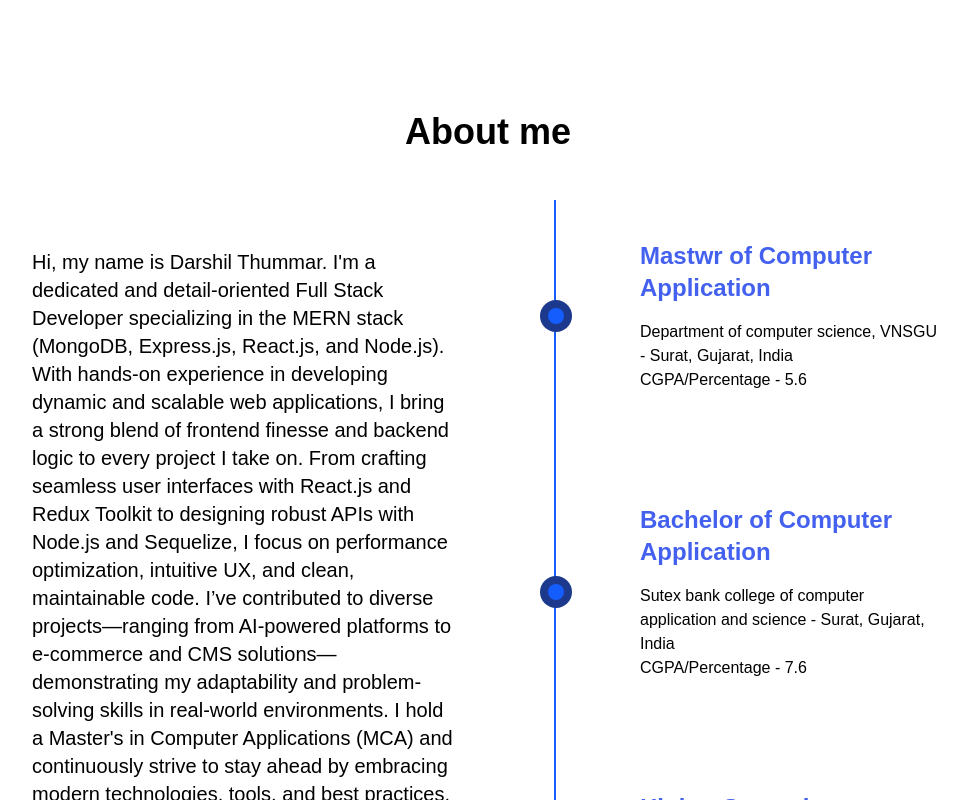
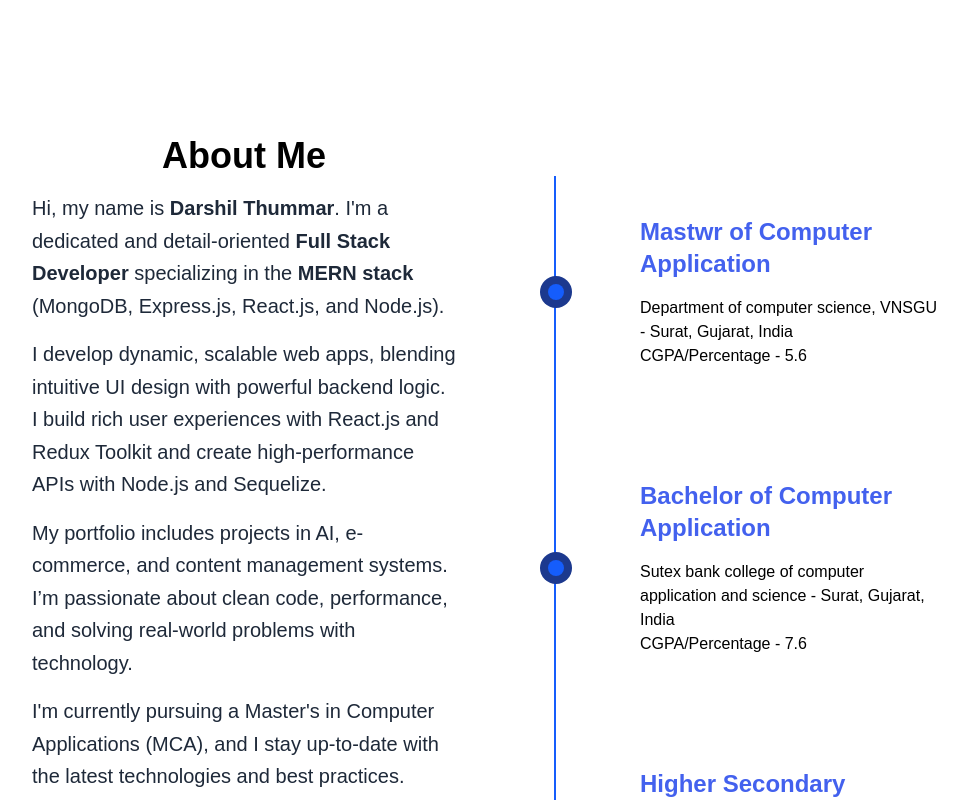
Before and after one commit to darshilthummar09/next-portfolio, a Next.js app: page / in a window 1280 px wide. Shown: the part 760-1560 px from the top of the page, without its empty margins (152-1119 px from the left). Built offline with nearby package versions, Linux system fonts and the light colour scheme.

Commit message:
refactor: update AboutSection layout and content, enhance SectionTitle component, and improve metadata in layout

```diff
--- a/src/Components/Home/AboutSection.tsx
+++ b/src/Components/Home/AboutSection.tsx
@@ -12,37 +12,53 @@ const AboutSection = ({ id }: { id: string }) => {
       id={id}
     >
       <ConstrainedBox classNames="py-12">
-        <SectionTitle>About me</SectionTitle>
+        <section
+          aria-labelledby="about-title"
+          className="w-full flex flex-col md:flex-row justify-between space-x-4"
+        >
+          <div className="flex-1 p-6">
+            <SectionTitle id="about-title">About Me</SectionTitle>
 
-        <div className="w-full flex flex-col md:flex-row justify-between space-x-4">
-          <div className="flex-1 p-6">
-            <p className="mt-20 text-xl">
-              Hi, my name is Darshil Thummar. I'm a dedicated and
-              detail-oriented Full Stack Developer specializing in the MERN
-              stack (MongoDB, Express.js, React.js, and Node.js). With hands-on
-              experience in developing dynamic and scalable web applications, I
-              bring a strong blend of frontend finesse and backend logic to
-              every project I take on. From crafting seamless user interfaces
-              with React.js and Redux Toolkit to designing robust APIs with
-              Node.js and Sequelize, I focus on performance optimization,
-              intuitive UX, and clean, maintainable code. I’ve contributed to
-              diverse projects—ranging from AI-powered platforms to e-commerce
-              and CMS solutions—demonstrating my adaptability and
-              problem-solving skills in real-world environments. I hold a
-              Master's in Computer Applications (MCA) and continuously strive to
-              stay ahead by embracing modern technologies, tools, and best
-              practices. Whether it’s collaborating with cross-functional teams
-              or building something from the ground up, I’m passionate about
-              turning ideas into impactful digital experiences.
-            </p>
+            <article
+              className="mt-6 text-xl leading-relaxed text-gray-800 dark:text-gray-200"
+              itemScope
+              itemType="http://schema.org/Person"
+            >
+              <p>
+                Hi, my name is{" "}
+                <strong itemProp="name">Darshil Thummar</strong>. I'm a
+                dedicated and detail-oriented{" "}
+                <strong itemProp="jobTitle">Full Stack Developer</strong>{" "}
+                specializing in the{" "}
+                <strong>MERN stack</strong> (MongoDB, Express.js, React.js, and
+                Node.js).
+              </p>
+              <p className="mt-4">
+                I develop dynamic, scalable web apps, blending intuitive UI
+                design with powerful backend logic. I build rich user
+                experiences with React.js and Redux Toolkit and create
+                high-performance APIs with Node.js and Sequelize.
+              </p>
+              <p className="mt-4">
+                My portfolio includes projects in AI, e-commerce, and content
+                management systems. I’m passionate about clean code,
+                performance, and solving real-world problems with technology.
+              </p>
+              <p className="mt-4">
+                I'm currently pursuing a{" "}
+                <span itemProp="alumniOf">Master's in Computer Applications</span> (MCA),
+                and I stay up-to-date with the latest technologies and best
+                practices.
+              </p>
+            </article>
           </div>
 
-          <div className="flex-1 p-6">
+          <aside className="flex-1 p-6" aria-label="Education">
             {education.map((edu, i) => (
               <Education key={`education-${i}`} data={edu} />
             ))}
-          </div>
-        </div>
+          </aside>
+        </section>
       </ConstrainedBox>
     </ResponsiveBox>
   );
--- a/src/Components/common/SectionTitle.tsx
+++ b/src/Components/common/SectionTitle.tsx
@@ -1,8 +1,16 @@
-const SectionTitle = ({ children }: Readonly<{ children: string }>) => {
+type SectionTitleProps = {
+  children: string;
+  id?: string;
+};
+
+const SectionTitle = ({ children, id }: SectionTitleProps) => {
   return (
-    <p className="text-center mx-auto text-3xl/6 md:text-4xl/6 font-bold">
+    <h2
+      id={id}
+      className="text-center mx-auto text-3xl/6 md:text-4xl/6 font-bold text-black dark:text-white"
+    >
       {children}
-    </p>
+    </h2>
   );
 };
 
--- a/src/app/layout.tsx
+++ b/src/app/layout.tsx
@@ -17,8 +17,48 @@ const geistMono = Geist_Mono({
 })
 
 export const metadata: Metadata = {
-  title: 'Portfolio | Darshil Thummar',
-  description: 'Generated by create next app',
+  title: 'Darshil Thummar | MERN Stack Developer Portfolio',
+  description:
+    'Explore the portfolio of Darshil Thummar, a passionate Full Stack Developer specializing in the MERN stack. Discover projects, skills, and experience in modern web development.',
+  keywords: [
+    'Darshil Thummar',
+    'Full Stack Developer',
+    'MERN Stack Developer',
+    'React Developer',
+    'Node.js Developer',
+    'Portfolio',
+    'Web Developer',
+    'Frontend Developer',
+    'Backend Developer',
+    'JavaScript Developer',
+  ],
+  openGraph: {
+    title: 'Darshil Thummar | MERN Stack Developer Portfolio',
+    description:
+      'Portfolio of Darshil Thummar – Showcasing expertise in MongoDB, Express.js, React.js, and Node.js through impactful web projects.',
+    url: 'https://yourdomain.com',
+    siteName: 'Darshil Thummar Portfolio',
+    images: [
+      {
+        url: 'https://yourdomain.com/og-image.jpg', // Replace with your actual OG image URL
+        width: 1200,
+        height: 630,
+        alt: 'Darshil Thummar Portfolio Preview',
+      },
+    ],
+    locale: 'en_US',
+    type: 'website',
+  },
+  twitter: {
+    card: 'summary_large_image',
+    title: 'Darshil Thummar | MERN Stack Developer Portfolio',
+    description:
+      'Explore projects, skills, and work experience of Darshil Thummar, a skilled MERN Stack Developer.',
+    images: ['https://yourdomain.com/og-image.jpg'], // Replace with your actual image
+  },
+  icons: {
+    icon: '/favicon.ico',
+  },
 }
 
 export default function RootLayout({
@@ -29,10 +69,10 @@ export default function RootLayout({
   return (
     <html lang="en">
       <head>
-        <meta
-          name="google-site-verification"
-          content="0IXFzYG-G9iwXixbQXFVanLLZdN0y2CPTZ-5qZbu-Zc"
-        />
+        <meta charSet="UTF-8" />
+        <meta name="viewport" content="width=device-width, initial-scale=1.0" />
+        <meta name="google-site-verification" content="0IXFzYG-G9iwXixbQXFVanLLZdN0y2CPTZ-5qZbu-Zc" />
+        <link rel="icon" href="/favicon.ico" />
         <link
           rel="stylesheet"
           href="https://cdn.jsdelivr.net/npm/bootstrap-icons@1.11.3/font/bootstrap-icons.min.css"
--- a/src/app/page.tsx
+++ b/src/app/page.tsx
@@ -5,7 +5,7 @@ const HomeSection = dynamic(() => import("@/Components/Home/HomeSection"));
 const AboutSection = dynamic(() => import("@/Components/Home/AboutSection"));
 const ServiceSection = dynamic(() => import("@/Components/Home/ServiceSection"));
 const SkillSection = dynamic(() => import("@/Components/Home/SkillSection"));
-const ProjectSection = dynamic(() => import("@/Components/Home/ProjectSection"));
+// const ProjectSection = dynamic(() => import("@/Components/Home/ProjectSection"));
 const ContactSection = dynamic(() => import("@/Components/Home/ContactSection"));
 
 const Home = () => {
@@ -16,7 +16,7 @@ const Home = () => {
         <AboutSection id="about" />
         <ServiceSection id="services" />
         <SkillSection id="skills" />
-        <ProjectSection id="projects" />
+        {/* <ProjectSection id="projects" /> */}
         <ContactSection id="contact" />
       </PageBox>
     </>
```
